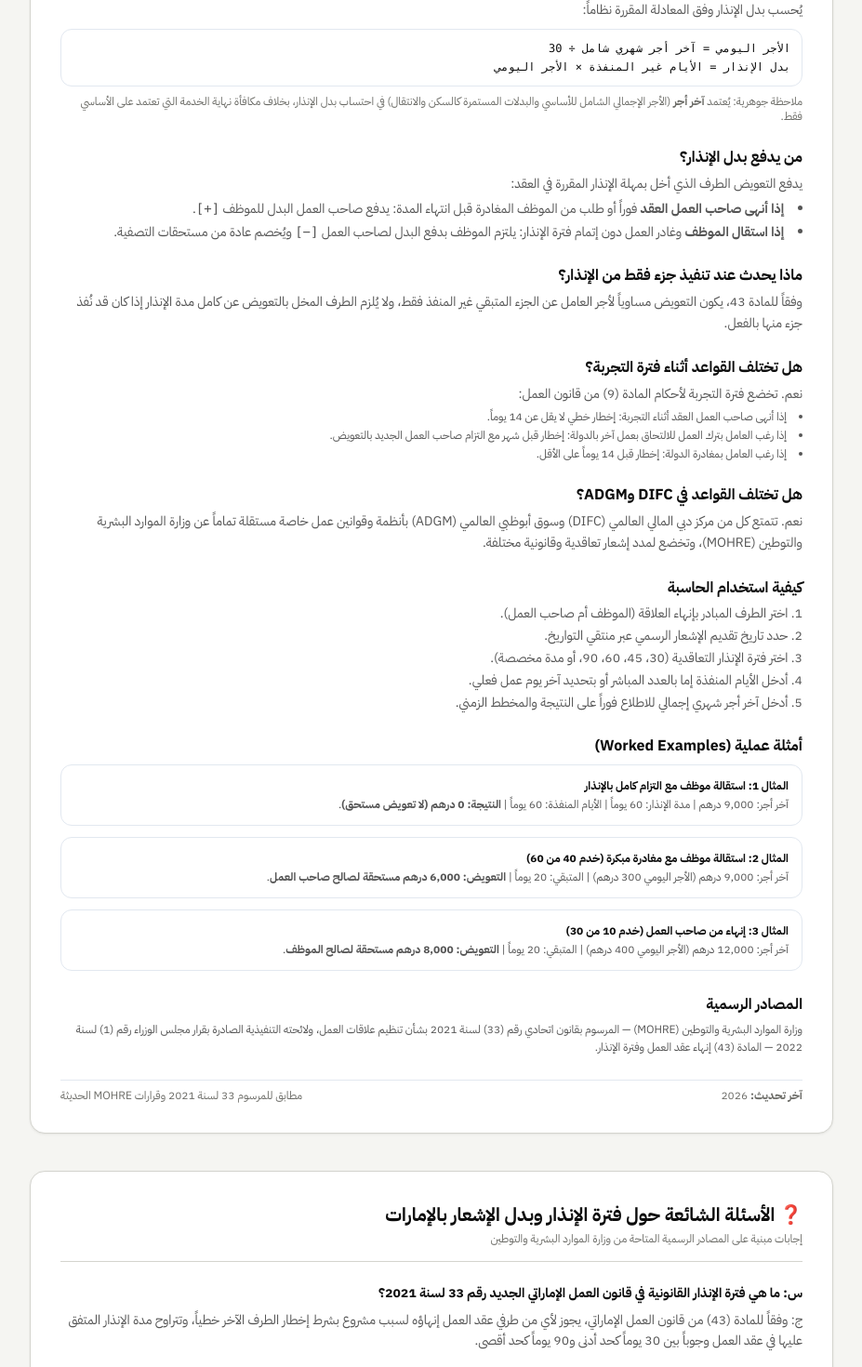
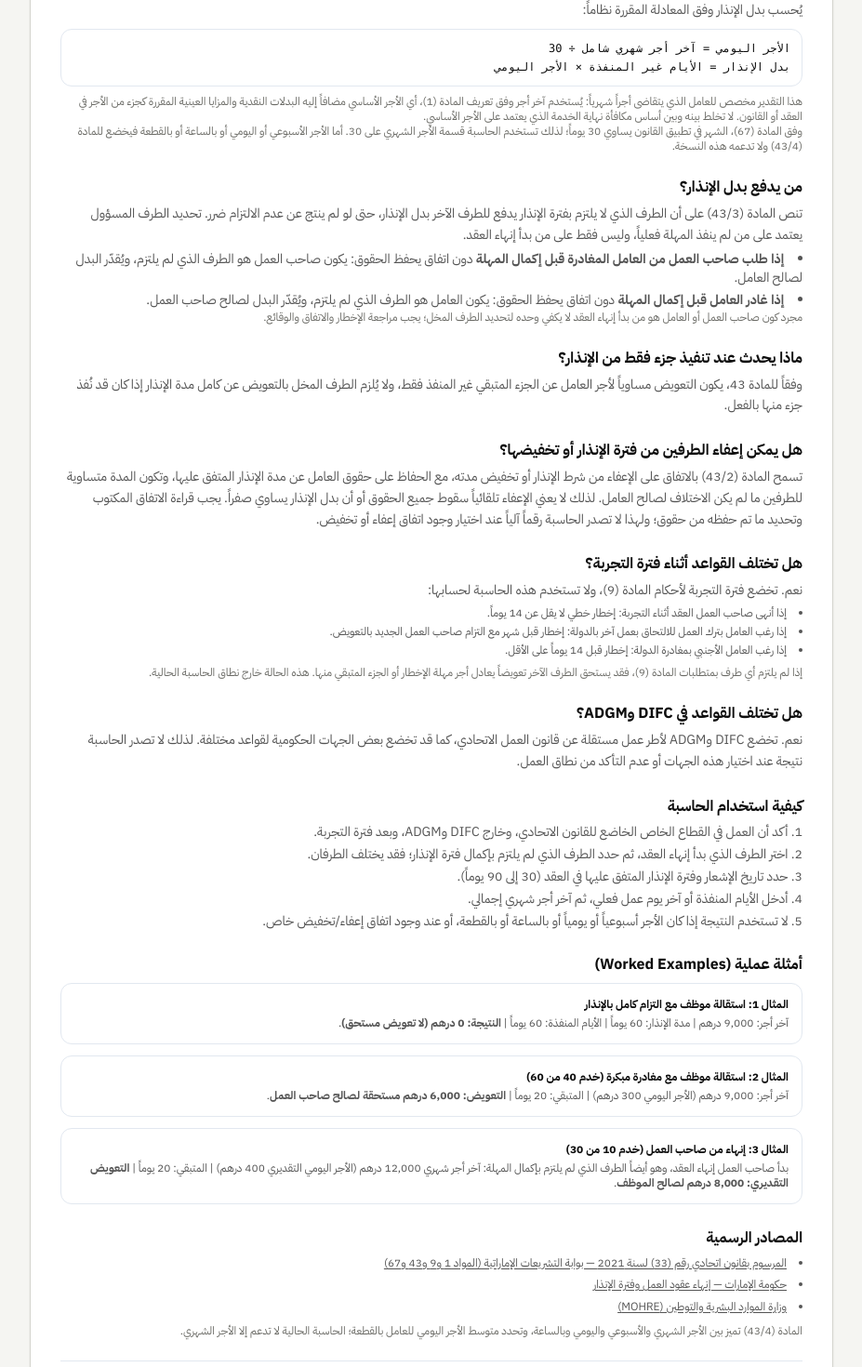
Before and after one commit to MAHMADzubair/arabic-tools, a Next.js app: page /ar/ae/notice-period-calculator in a window 1280 px wide. Shown: the part 2940-4410 px from the top of the page at 93% size, without its empty margins (176-1103 px from the left). Built offline with nearby package versions, Linux system fonts and the light colour scheme; no server answers.

Commit message:
content: ground UAE notice guide in official law and clarify scope

```diff
--- a/app/ar/ae/notice-period-calculator/page.js
+++ b/app/ar/ae/notice-period-calculator/page.js
@@ -3,7 +3,7 @@ import Link from "next/link";
 import GeoAnswerSummary from "@/components/GeoAnswerSummary";
 import { SITE_URL, SITE_ORG_ID } from "@/lib/siteConfig";
 // Shared answer for notice period waiver FAQ
-const noticeWaiverAnswer = "تنص المادة (43) على أن مدة الإنذار المتفق عليها في عقد العمل تتراوح بين 30 و90 يوماً. ويجوز للطرفين الاتفاق على الإعفاء من شرط الإنذار أو تخفيض مدته مع الحفاظ على كامل حقوق العامل عن مدة الإنذار المتفق عليها في العقد. ويجب أن تكون مدة الإنذار متساوية للطرفين، ما لم يكن الاختلاف لصالح العامل.";
+const noticeWaiverAnswer = "تتراوح مدة الإنذار المتفق عليها أصلاً بين 30 و90 يوماً. وتسمح المادة (43/2) للطرفين بالاتفاق على الإعفاء من شرط الإنذار أو تخفيض مدته مع الحفاظ على حقوق العامل عن مدة الإنذار المتفق عليها، ويجب أن تكون المدة متساوية للطرفين ما لم يكن الاختلاف لصالح العامل. لذلك لا يعني اختيار الإعفاء تلقائياً أن بدل الإنذار يساوي صفراً؛ بل يجب مراجعة الاتفاق المكتوب والحقوق التي يحفظها.";
 // ─── Metadata ────────────────────────────────────────────────────────────────
 export const metadata = {
   title: "حاسبة فترة الإنذار في الإمارات 2026 | آخر يوم وبدل الإنذار",
@@ -27,7 +27,7 @@ export const metadata = {
   openGraph: {
     title: "حاسبة فترة الإنذار في الإمارات 2026 | آخر يوم وبدل الإنذار",
     description:
-      "احسب فترة الإنذار في الإمارات، آخر يوم عمل، الأيام غير المنفذة وبدل الإنذار التقديري للموظف أو صاحب العمل وفق بيانات عقد العمل.",
+      "احسب آخر يوم عمل وبدل الإنذار التقديري للموظفين بأجر شهري في القطاع الخاص الإماراتي وفق المادة 43، مع استثناء فترة التجربة وDIFC وADGM.",
     url: `${SITE_URL}/ar/ae/notice-period-calculator`,
     type: "website",
     locale: "ar_AE",
@@ -37,28 +37,36 @@ export const metadata = {
 // ─── JSON-LD Structured Data ─────────────────────────────────────────────────
 const noticeFaqs = [
   {
-    q: "ما هي فترة الإنذار القانونية في قانون العمل الإماراتي الجديد رقم 33 لسنة 2021؟",
-    a: "وفقاً للمادة (43) من قانون العمل الإماراتي، يجوز لأي من طرفي عقد العمل إنهاؤه لسبب مشروع بشرط إخطار الطرف الآخر خطياً، وتتراوح مدة الإنذار المتفق عليها في عقد العمل وجوباً بين 30 يوماً كحد أدنى و90 يوماً كحد أقصى.",
+    q: "ما هي فترة الإنذار القانونية في قانون العمل الإماراتي رقم 33 لسنة 2021؟",
+    a: "وفق المادة (43)، يجب أن يكون الإخطار خطياً، وتتراوح مدة الإنذار المتفق عليها في عقود العمل الخاضعة للقانون الاتحادي بين 30 و90 يوماً. ويظل العقد سارياً خلال المهلة ويستحق العامل أجره الأخير عنها.",
   },
   {
-    q: "كيف يُحسب بدل الإنذار في حال عدم الالتزام بالمهلة كاملة؟",
-    a: "يُحسب بدل الإنذار بقسمة آخر أجر شهري شامل كان يتقاضاه العامل على 30 للحصول على الأجر اليومي، ثم ضرب الناتج في عدد الأيام غير المنفذة من فترة الإنذار. يلتزم الطرف المخل (سواء كان الموظف أو صاحب العمل) بسداد هذا البدل للطرف الآخر.",
+    q: "كيف يُحسب بدل الإنذار للموظف الذي يتقاضى راتباً شهرياً؟",
+    a: "لأغراض هذا التقدير للعامل الشهري: الأجر اليومي التقديري = آخر أجر شهري ÷ 30، لأن المادة (67) تعتبر الشهر 30 يوماً؛ ثم يُضرب الأجر اليومي في عدد الأيام المتبقية غير المنفذة. ويجب إدخال الأجر وفق تعريفه القانوني، لا الأساسي وحده.",
   },
   {
     q: "من يدفع بدل الإنذار: صاحب العمل أم الموظف؟",
-    a: "يدفع البدل الطرف الذي أخل بمهلة الإنذار: فإذا أنهى صاحب العمل العقد فوراً أو طلب من الموظف المغادرة دون إكمال الإنذار، يُلزم صاحب العمل بدفع التعويض للموظف (+). أما إذا استقال الموظف وغادر العمل فوراً أو قبل انتهاء المدة المقررة، يُلزم الموظف بدفع التعويض لصاحب العمل (-) ويُخصم عادة من مستحقات تصفية نهاية الخدمة.",
+    a: "يدفع البدل الطرف الذي لم يلتزم بمهلة الإنذار وفق المادة (43/3)، وليس بالضرورة الطرف الذي بدأ إنهاء العقد. فإذا منع صاحب العمل العامل من إكمال المهلة، يكون صاحب العمل هو الطرف المخل؛ وإذا غادر العامل قبل إكمال المهلة دون اتفاق، يكون العامل هو الطرف المخل. ويُحدد الطرف المسؤول بحسب الوقائع والاتفاق.",
   },
   {
-    q: "هل يجوز الاتفاق على فترة إنذار تقل عن 30 يوماً أو تزيد عن 90 يوماً؟",
+    q: "هل يجوز الاتفاق على إعفاء أو تخفيض فترة الإنذار؟",
     a: noticeWaiverAnswer,
   },
   {
-    q: "هل تنطبق قواعد المادة 43 على الموظفين في فترة التجربة؟",
-    a: "لا تنطبق قواعد المادة 43 بالكامل على فترة التجربة؛ إذ تخضع فترة التجربة للمادة (9) من قانون العمل: يشترط إخطار صاحب العمل للعامل بـ 14 يوماً خطياً للإنهاء، ويشترط إخطار العامل لصاحب العمل بشهر إذا كان سينتقل لصاحب عمل آخر داخل الإمارات، أو بـ 14 يوماً إذا كان يرغب بمغادرة الدولة.",
+    q: "هل يمكن استخدام الحاسبة أثناء فترة التجربة؟",
+    a: "لا. هذه الحاسبة لا تحسب فترة التجربة. تخضع الحالات للمادة (9): إخطار صاحب العمل للعامل قبل 14 يوماً على الأقل؛ وإخطار العامل قبل شهر إذا انتقل إلى صاحب عمل آخر داخل الدولة؛ أو قبل 14 يوماً على الأقل إذا كان العامل الأجنبي سيغادر الدولة. وقد تترتب التزامات أخرى بحسب الحالة.",
+  },
+  {
+    q: "هل تنطبق الحاسبة على موظفي DIFC أو ADGM والقطاع الحكومي؟",
+    a: "لا. الحاسبة مخصصة لعقود القطاع الخاص الخاضعة لقانون العمل الاتحادي. قد تخضع الجهات الحكومية وDIFC وADGM لأطر قانونية مختلفة، ولذلك تتوقف الحاسبة عن إصدار تقدير عند اختيار هذه الحالات أو عدم التأكد من النطاق.",
+  },
+  {
+    q: "هل تدعم الحاسبة الرواتب الأسبوعية أو اليومية أو بالساعة أو بالقطعة؟",
+    a: "لا، النسخة الحالية تدعم الأجر الشهري فقط. تنص المادة (43/4) على أساس الأجر الأخير للموظفين الشهريين والأسبوعيين واليوميين وبالساعة، وعلى متوسط الأجر اليومي للعامل بالقطعة. لا تستخدم قسمة الراتب الشهري على 30 للحالات غير الشهرية.",
   },
   {
     q: "ما الفرق بين مدة الإنذار وبدل الإنذار في الإمارات؟",
-    a: "مدة الإنذار هي المهلة المحددة في العقد لإبلاغ الطرف الآخر قبل انتهاء العمل. أما بدل الإنذار فهو تعويض تقديري عن الأيام غير المنفذة من تلك المهلة عندما يستحق التعويض. مثلاً: إذا كانت المهلة 60 يوماً ونُفذت كاملة، فلا يوجد بدل إنذار عن أيام غير منفذة.",
+    a: "مدة الإنذار هي المهلة المتفق عليها التي يستمر خلالها عقد العمل. أما بدل الإنذار فهو التعويض عن كامل المهلة أو الجزء المتبقي الذي لم يلتزم به الطرف المسؤول. إذا نُفذت المهلة كاملة، فلا توجد أيام غير منفذة في هذا التقدير.",
   },
 ];
 
@@ -145,8 +153,8 @@ export default function UaeNoticePeriodCalculatorPage() {
           appliesTo="دولة الإمارات العربية المتحدة — عقود العمل في القطاع الخاص"
           keyRule="تتراوح مدة الإنذار المتفق عليها في عقد العمل بين 30 و90 يوماً وفق المادة 43، ويجوز الاتفاق على الإعفاء منها أو تخفيضها مع حفظ حقوق العامل."
           authority="وزارة الموارد البشرية والتوطين (MOHRE)"
-          authorityUrl="https://mohre.gov.ae"
-          lastReviewed="سبتمبر 2026"
+          authorityUrl="https://u.ae/en/information-and-services/jobs/employment-in-the-private-sector/job-offers-and-work-permits-and-contracts/terminating-employment-contracts"
+          lastReviewed="نوفمبر 2026"
           disclaimer="هذه الأداة تقديرية استرشادية — راجع عقد العمل أو MOHRE للتحقق من شروط الإنذار المتفق عليها."
         />
 
@@ -197,7 +205,7 @@ export default function UaeNoticePeriodCalculatorPage() {
             <div>
               <h3 className="text-base font-bold text-ink mb-1.5">كم مدة الإنذار القانونية؟</h3>
               <p className="text-sm text-ink-secondary leading-relaxed">
-                حددت المادة (43) من قانون العمل الإماراتي رقم 33 لسنة 2021 نطاقاً واضحاً لمهلة الإنذار في عقود العمل محددة المدة:
+                حددت المادة (43) من قانون العمل الإماراتي رقم 33 لسنة 2021 نطاقاً واضحاً لمهلة الإنذار في عقود العمل الخاضعة للقانون الاتحادي:
               </p>
               <ul className="list-disc list-inside text-sm text-ink-secondary mt-1.5 space-y-1">
                 <li><strong>الحد الأدنى:</strong> 30 يوماً تقويمياً.</li>
@@ -231,7 +239,10 @@ export default function UaeNoticePeriodCalculatorPage() {
                 <div>بدل الإنذار = الأيام غير المنفذة × الأجر اليومي</div>
               </div>
               <p className="text-xs text-ink-muted">
-                ملاحظة جوهرية: يُعتمد <strong>آخر أجر</strong> (الأجر الإجمالي الشامل للأساسي والبدلات المستمرة كالسكن والانتقال) في احتساب بدل الإنذار، بخلاف مكافأة نهاية الخدمة التي تعتمد على الأساسي فقط.
+                هذا التقدير مخصص للعامل الذي يتقاضى أجراً شهرياً: يُستخدم آخر أجر وفق تعريف المادة (1)، أي الأجر الأساسي مضافاً إليه البدلات النقدية والمزايا العينية المقررة كجزء من الأجر في العقد أو القانون. لا تخلط بينه وبين أساس مكافأة نهاية الخدمة الذي يعتمد على الأجر الأساسي.
+              </p>
+              <p className="text-xs text-ink-muted">
+                وفق المادة (67)، الشهر في تطبيق القانون يساوي 30 يوماً؛ لذلك تستخدم الحاسبة قسمة الأجر الشهري على 30. أما الأجر الأسبوعي أو اليومي أو بالساعة أو بالقطعة فيخضع للمادة (43/4) ولا تدعمه هذه النسخة.
               </p>
             </div>
 
@@ -239,12 +250,13 @@ export default function UaeNoticePeriodCalculatorPage() {
             <div>
               <h3 className="text-base font-bold text-ink mb-1.5">من يدفع بدل الإنذار؟</h3>
               <p className="text-sm text-ink-secondary leading-relaxed">
-                يدفع التعويض الطرف الذي أخل بمهلة الإنذار المقررة في العقد:
+                تنص المادة (43/3) على أن الطرف الذي لا يلتزم بفترة الإنذار يدفع للطرف الآخر بدل الإنذار، حتى لو لم ينتج عن عدم الالتزام ضرر. تحديد الطرف المسؤول يعتمد على من لم ينفذ المهلة فعلياً، وليس فقط على من بدأ إنهاء العقد.
               </p>
               <ul className="list-disc list-inside text-sm text-ink-secondary mt-1 space-y-1">
-                <li><strong>إذا أنهى صاحب العمل العقد</strong> فوراً أو طلب من الموظف المغادرة قبل انتهاء المدة: يدفع صاحب العمل البدل للموظف <code>[+]</code>.</li>
-                <li><strong>إذا استقال الموظف</strong> وغادر العمل دون إتمام فترة الإنذار: يلتزم الموظف بدفع البدل لصاحب العمل <code>[−]</code> ويُخصم عادة من مستحقات التصفية.</li>
+                <li><strong>إذا طلب صاحب العمل من العامل المغادرة قبل إكمال المهلة</strong> دون اتفاق يحفظ الحقوق: يكون صاحب العمل هو الطرف الذي لم يلتزم، ويُقدّر البدل لصالح العامل.</li>
+                <li><strong>إذا غادر العامل قبل إكمال المهلة</strong> دون اتفاق يحفظ الحقوق: يكون العامل هو الطرف الذي لم يلتزم، ويُقدّر البدل لصالح صاحب العمل.</li>
               </ul>
+              <p className="text-xs text-ink-muted">مجرد كون صاحب العمل أو العامل هو من بدأ إنهاء العقد لا يكفي وحده لتحديد الطرف المخل؛ يجب مراجعة الإخطار والاتفاق والوقائع.</p>
             </div>
 
             {/* 6. ماذا يحدث عند تنفيذ جزء فقط من الإنذار؟ */}
@@ -255,24 +267,33 @@ export default function UaeNoticePeriodCalculatorPage() {
               </p>
             </div>
 
-            {/* 7. هل تختلف القواعد أثناء فترة التجربة؟ */}
+            {/* 7. الاتفاق على الإعفاء أو تخفيض المهلة */}
+            <div>
+              <h3 className="text-base font-bold text-ink mb-1.5">هل يمكن إعفاء الطرفين من فترة الإنذار أو تخفيضها؟</h3>
+              <p className="text-sm text-ink-secondary leading-relaxed">
+                تسمح المادة (43/2) بالاتفاق على الإعفاء من شرط الإنذار أو تخفيض مدته، مع الحفاظ على حقوق العامل عن مدة الإنذار المتفق عليها، وتكون المدة متساوية للطرفين ما لم يكن الاختلاف لصالح العامل. لذلك لا يعني الإعفاء تلقائياً سقوط جميع الحقوق أو أن بدل الإنذار يساوي صفراً. يجب قراءة الاتفاق المكتوب وتحديد ما تم حفظه من حقوق؛ ولهذا لا تصدر الحاسبة رقماً آلياً عند اختيار وجود اتفاق إعفاء أو تخفيض.
+              </p>
+            </div>
+
+            {/* 8. هل تختلف القواعد أثناء فترة التجربة؟ */}
             <div>
               <h3 className="text-base font-bold text-ink mb-1.5">هل تختلف القواعد أثناء فترة التجربة؟</h3>
               <p className="text-sm text-ink-secondary leading-relaxed">
-                نعم. تخضع فترة التجربة لأحكام المادة (9) من قانون العمل:
+                نعم. تخضع فترة التجربة لأحكام المادة (9)، ولا تستخدم هذه الحاسبة لحسابها:
               </p>
               <ul className="list-disc list-inside text-xs text-ink-secondary mt-1 space-y-1">
                 <li>إذا أنهى صاحب العمل العقد أثناء التجربة: إخطار خطي لا يقل عن 14 يوماً.</li>
                 <li>إذا رغب العامل بترك العمل للالتحاق بعمل آخر بالدولة: إخطار قبل شهر مع التزام صاحب العمل الجديد بالتعويض.</li>
-                <li>إذا رغب العامل بمغادرة الدولة: إخطار قبل 14 يوماً على الأقل.</li>
+                <li>إذا رغب العامل الأجنبي بمغادرة الدولة: إخطار قبل 14 يوماً على الأقل.</li>
               </ul>
+              <p className="text-xs text-ink-muted mt-2">إذا لم يلتزم أي طرف بمتطلبات المادة (9)، فقد يستحق الطرف الآخر تعويضاً يعادل أجر مهلة الإخطار أو الجزء المتبقي منها. هذه الحالة خارج نطاق الحاسبة الحالية.</p>
             </div>
 
             {/* 8. هل تختلف القواعد في DIFC وADGM؟ */}
             <div>
               <h3 className="text-base font-bold text-ink mb-1.5">هل تختلف القواعد في DIFC وADGM؟</h3>
               <p className="text-sm text-ink-secondary leading-relaxed">
-                نعم. تتمتع كل من مركز دبي المالي العالمي (DIFC) وسوق أبوظبي العالمي (ADGM) بأنظمة وقوانين عمل خاصة مستقلة تماماً عن وزارة الموارد البشرية والتوطين (MOHRE)، وتخضع لمدد إشعار تعاقدية وقانونية مختلفة.
+                نعم. تخضع DIFC وADGM لأطر عمل مستقلة عن قانون العمل الاتحادي، كما قد تخضع بعض الجهات الحكومية لقواعد مختلفة. لذلك لا تصدر الحاسبة نتيجة عند اختيار هذه الجهات أو عدم التأكد من نطاق العمل.
               </p>
             </div>
 
@@ -280,11 +301,11 @@ export default function UaeNoticePeriodCalculatorPage() {
             <div>
               <h3 className="text-base font-bold text-ink mb-1.5">كيفية استخدام الحاسبة</h3>
               <ol className="list-decimal list-inside text-sm text-ink-secondary space-y-1">
-                <li>اختر الطرف المبادر بإنهاء العلاقة (الموظف أم صاحب العمل).</li>
-                <li>حدد تاريخ تقديم الإشعار الرسمي عبر منتقي التواريخ.</li>
-                <li>اختر فترة الإنذار التعاقدية (30، 45، 60، 90، أو مدة مخصصة).</li>
-                <li>أدخل الأيام المنفذة إما بالعدد المباشر أو بتحديد آخر يوم عمل فعلي.</li>
-                <li>أدخل آخر أجر شهري إجمالي للاطلاع فوراً على النتيجة والمخطط الزمني.</li>
+                <li>أكد أن العمل في القطاع الخاص الخاضع للقانون الاتحادي، وخارج DIFC وADGM، وبعد فترة التجربة.</li>
+                <li>اختر الطرف الذي بدأ إنهاء العقد، ثم حدد الطرف الذي لم يلتزم بإكمال فترة الإنذار؛ فقد يختلف الطرفان.</li>
+                <li>حدد تاريخ الإشعار وفترة الإنذار المتفق عليها في العقد (30 إلى 90 يوماً).</li>
+                <li>أدخل الأيام المنفذة أو آخر يوم عمل فعلي، ثم آخر أجر شهري إجمالي.</li>
+                <li>لا تستخدم النتيجة إذا كان الأجر أسبوعياً أو يومياً أو بالساعة أو بالقطعة، أو عند وجود اتفاق إعفاء/تخفيض خاص.</li>
               </ol>
             </div>
 
@@ -307,7 +328,7 @@ export default function UaeNoticePeriodCalculatorPage() {
                 <div className="rounded-xl border border-slate-200 p-3.5 bg-slate-50 text-xs">
                   <div className="font-bold text-ink mb-1">المثال 3: إنهاء من صاحب العمل (خدم 10 من 30)</div>
                   <p className="text-ink-secondary">
-                    آخر أجر: 12,000 درهم (الأجر اليومي 400 درهم) | المتبقي: 20 يوماً | <strong>التعويض: 8,000 درهم مستحقة لصالح الموظف</strong>.
+                    بدأ صاحب العمل إنهاء العقد، وهو أيضاً الطرف الذي لم يلتزم بإكمال المهلة: آخر أجر شهري 12,000 درهم (الأجر اليومي التقديري 400 درهم) | المتبقي: 20 يوماً | <strong>التعويض التقديري: 8,000 درهم لصالح الموظف</strong>.
                   </p>
                 </div>
               </div>
@@ -316,15 +337,30 @@ export default function UaeNoticePeriodCalculatorPage() {
             {/* 11. المصادر الرسمية */}
             <div>
               <h3 className="text-base font-bold text-ink mb-1.5">المصادر الرسمية</h3>
-              <p className="text-xs text-ink-secondary leading-relaxed">
-                وزارة الموارد البشرية والتوطين (MOHRE) — المرسوم بقانون اتحادي رقم (33) لسنة 2021 بشأن تنظيم علاقات العمل، ولائحته التنفيذية الصادرة بقرار مجلس الوزراء رقم (1) لسنة 2022 — المادة (43) إنهاء عقد العمل وفترة الإنذار.
-              </p>
+              <ul className="list-disc list-inside text-xs text-ink-secondary leading-relaxed space-y-1">
+                <li>
+                  <a href="https://www.uaelegislation.gov.ae/en/legislations/1541/download" target="_blank" rel="noopener noreferrer" className="underline underline-offset-2">
+                    المرسوم بقانون اتحادي رقم (33) لسنة 2021 — بوابة التشريعات الإماراتية (المواد 1 و9 و43 و67)
+                  </a>
+                </li>
+                <li>
+                  <a href="https://u.ae/en/information-and-services/jobs/employment-in-the-private-sector/job-offers-and-work-permits-and-contracts/terminating-employment-contracts" target="_blank" rel="noopener noreferrer" className="underline underline-offset-2">
+                    حكومة الإمارات — إنهاء عقود العمل وفترة الإنذار
+                  </a>
+                </li>
+                <li>
+                  <a href="https://www.mohre.gov.ae/" target="_blank" rel="noopener noreferrer" className="underline underline-offset-2">
+                    وزارة الموارد البشرية والتوطين (MOHRE)
+                  </a>
+                </li>
+              </ul>
+              <p className="text-xs text-ink-muted mt-2">المادة (43/4) تميز بين الأجر الشهري والأسبوعي واليومي وبالساعة، وتحدد متوسط الأجر اليومي للعامل بالقطعة؛ الحاسبة الحالية لا تدعم إلا الأجر الشهري.</p>
             </div>
 
             {/* 12. آخر تحديث */}
             <div className="pt-2 border-t border-slate-200 flex justify-between text-xs text-ink-muted">
-              <span><strong>آخر تحديث:</strong> 2026</span>
-              <span>مطابق للمرسوم 33 لسنة 2021 وقرارات MOHRE الحديثة</span>
+              <span><strong>آخر مراجعة قانونية:</strong> نوفمبر 2026</span>
+              <span>المواد 1 و9 و43 و67 من المرسوم 33 لسنة 2021</span>
             </div>
           </article>
         </section>
```
